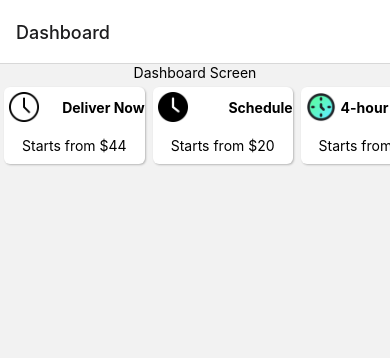
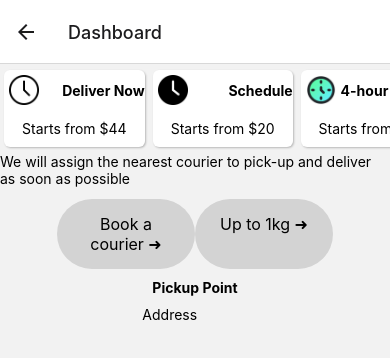
Before and after one commit to saracasticshailz/myCourierApp, a React Native app: screen /Dashboard in a window 390 px wide. Shown: the top 358 px of the page. Built offline with nearby package versions, Linux system fonts and the light colour scheme.

Commit message:
setPassword

```diff
--- a/App.js
+++ b/App.js
@@ -21,6 +21,7 @@ import { createNativeStackNavigator } from '@react-navigation/native-stack';
 import LoginScreen from './src/Components/Login/LoginScreen';
 import OTP from './src/Components/Login/OTP';
 import Dashboard from './src/Components/Dashboard/Dashboard';
+import SetPassword from './src/Components/Login/SetPassword'
 
 const Stack= createNativeStackNavigator();
 
@@ -32,10 +33,11 @@ export default class App extends React.Component {
       //   <LoginScreen/>
       //   </View>
       <NavigationContainer>
-        <Stack.Navigator initialRouteName='Dashboard'>
+        <Stack.Navigator initialRouteName='SetPassword'>
           <Stack.Screen name='Login' component={LoginScreen}></Stack.Screen>
           <Stack.Screen name='OTP' component={OTP}></Stack.Screen>
           <Stack.Screen name='Dashboard' component={Dashboard}></Stack.Screen>
+          <Stack.Screen name='SetPassword' component={SetPassword}></Stack.Screen>
         </Stack.Navigator>
       </NavigationContainer>
     )
--- a/package.json
+++ b/package.json
@@ -15,6 +15,7 @@
     "@react-navigation/native-stack": "^6.2.5",
     "react": "17.0.2",
     "react-native": "0.66.3",
+    "react-native-hide-show-password-input": "^1.2.0",
     "react-native-safe-area-context": "^3.3.2",
     "react-native-screens": "^3.10.1"
   },
--- /dev/null
+++ b/src/Components/AddressSelection/AddressSelection.js
@@ -0,0 +1,2 @@
+import React from 'react';
+import { StyleSheet, Text, View, TextInput, TouchableOpacity } from 'react-native';
--- a/src/Components/Dashboard/Dashboard.js
+++ b/src/Components/Dashboard/Dashboard.js
@@ -1,60 +1,125 @@
 
 
 import * as React from 'react';
-import { View, Text,FlatList, ScrollView } from 'react-native';
+import { View, Text, FlatList, ScrollView, StyleSheet, TouchableOpacity, TextInput } from 'react-native';
 import Card from '../Layouts/Card';
 
 
 
 export default function Dashboard() {
-  const dataArray=[{
-    cardTitle:'Deliver Now',
-    fromCost:44,
-    process_id:'001',
-    imageuri:require('../../assets/clock.png')
+  const dataArray = [{
+    cardTitle: 'Deliver Now',
+    fromCost: 44,
+    process_id: '001',
+    imageuri: require('../../assets/clock.png')
   },
   {
-  cardTitle:'Schedule',
-  fromCost:20,
-  process_id:'002',
-  imageuri:require('../../assets/time.png')
-},{
-  cardTitle:'4-hour Interval',
-  fromCost:60,
-  process_id:'003',
-  imageuri:require('../../assets/interval.png')
+    cardTitle: 'Schedule',
+    fromCost: 20,
+    process_id: '002',
+    imageuri: require('../../assets/time.png')
+  }, {
+    cardTitle: '4-hour Interval',
+    fromCost: 60,
+    process_id: '003',
+    imageuri: require('../../assets/interval.png')
   }];
 
-const [myArray, setdataArray]=React.useState(dataArray);
+  const [myArray, setdataArray] = React.useState(dataArray);
 
   //setdataArray([...myArray,dataArray]);
 
   return (
 
     <View style={{ alignItems: 'center', justifyContent: 'center' }}>
-        <Text>Dashboard Screen</Text>
+      {/* <Text>Dashboard Screen</Text> */}
       <ScrollView
         scrollEnabled={true}>
         <FlatList
           // style={{flex:1}}
           horizontal
           data={myArray}
-        renderItem={(item)=>
-         {
-           return(
+          renderItem={(item) => {
+            return (
               <Card dataArray={item.item}></Card>)
           }
           }
-        keyExtractor={item=>item.process_id}
+          keyExtractor={item => item.process_id}
           contentContainerStyle={{
             flexGrow: 1,
           }}
         />
+
+        <Text>We will assign the nearest courier to pick-up and deliver as soon as possible</Text>
       </ScrollView>
 
+
+      <View style={{ flexDirection: 'row', justifyContent: "space-between", }}>
+        <View style={Styles.buttonStyle}>
+          <TouchableOpacity hitSlop={{ top: 20, bottom: 20, left: 50, right: 50 }}>
+            <Text style={Styles.btnText}>
+              Book a courier &#10140;
+            </Text>
+          </TouchableOpacity>
+        </View>
+
+        <View style={Styles.buttonStyle}>
+          <TouchableOpacity hitSlop={{ top: 10, bottom: 10, left: 50, right: 50 }}>
+            <Text style={Styles.btnText}>
+              Up to 1kg &#10140;
+            </Text>
+          </TouchableOpacity>
+        </View>
+
+      </View>
+      <View>
+        <Text style={{ fontWeight: 'bold', margin: 10 }}>Pickup Point</Text>
+
+        <TouchableOpacity s
+        tyle={Styles.btn}
+        //onPress={this.login}
+        ><Text>Address</Text></TouchableOpacity>
+
+      </View>
 
 
 
     </View>
   );
 }
+
+const Styles = StyleSheet.create({
+  buttonStyle: {
+    width: '50%',
+    marginTop: 12,
+    backgroundColor: "#d3d3d3",
+    padding: 15,
+    borderRadius: 50,
+    // marginRight:5,
+    // marginLeft:15
+    justifyContent: "space-between",
+    textAlign: 'center',
+    alignContent: 'space-between',
+    alignItems: 'center'
+  },
+  btnText: {
+    color: "#000000",
+    fontSize: 16,
+    justifyContent: "space-between",
+    textAlign: "center",
+  },
+  textStyle: {
+    fontSize: 16
+  },
+  btn: {
+    alignSelf: 'stretch',
+    backgroundColor: '#01c853',
+    padding: 10,
+    margin: 10,
+    marginLeft: 100,
+    marginRight: 100,
+    alignItems: 'center',
+  }
+
+
+});
--- a/src/Components/Layouts/Card.js
+++ b/src/Components/Layouts/Card.js
@@ -40,10 +40,12 @@ flexDirection:'row',//to set flex horizontally
     shadowRadius: 2,
     marginHorizontal: 4,
     marginVertical: 6,
+    margin:5
   },
   cardContent: {
     marginHorizontal: 18,
     marginVertical: 10,
+    margin:5
   },
   iconStyle:{
 width:30,
--- a/src/Components/Login/SetPassword.js
+++ b/src/Components/Login/SetPassword.js
@@ -1,35 +1,36 @@
 import React from 'react';
 import { StyleSheet, Text, View, TextInput, TouchableOpacity } from 'react-native';
+import PasswordInputText from 'react-native-hide-show-password-input';
+
 
 export default class SetPassword extends React.Component {
-  state={
-    email:"",
-    password:""
+  state = {
+    password: ""
   }
-  render(){
+  render() {
     return (
       <View style={styles.mainView}>
         <View style={styles.headerView}>
-    <Text style={styles.mainHeader}>Enter your phone</Text>
- <Text style={styles.smallHeader}>You will receive SMS on this number</Text>
+          <Text style={styles.mainHeader}>Set a password</Text>
+          <Text style={styles.smallHeader}>The password must be at least 8 characters in length.Password must be contain at least one letter.</Text>
         </View>
 
         <View style={styles.inputView}>
-            <Text style={{ fontSize:25 ,marginTop:6}}>+91</Text>
+
           <TextInput
             style={styles.inputText}
             placeholder="..."
             placeholderTextColor="#003f5c"
             borderColor='#000000'
             multiline
-            keyboardType='number-pad'
             maxLength={10}
-            onChangeText={text => this.setState({email:text})}/>
+            secureTextEntry={true}
+            onChangeText={text => this.setState({ email: text })} />
         </View>
-       <TouchableOpacity style={styles.bottomView}  onPress={() => this.props.navigation.navigate('OTP',{
-         mobNO:this.state.email
+        <TouchableOpacity style={styles.bottomView} onPress={() => this.props.navigation.navigate('OTP', {
+          mobNO: this.state.email
         })}>
-          <Text style={styles.loginText}>LOGIN</Text>
+          <Text style={styles.loginText}>Submit</Text>
         </TouchableOpacity>
 
 
@@ -41,8 +42,9 @@ export default class SetPassword extends React.Component {
 }
 
 const styles = StyleSheet.create({
-    mainView:{
-flex:1,
+
+  mainView: {
+    flex: 1,
   },
 
   container: {
@@ -51,62 +53,62 @@ flex:1,
     backgroundColor: '#ffffff',
     justifyContent: 'flex-end',
   },
-  logo:{
-    fontWeight:"bold",
-    fontSize:50,
-    color:"#fb5b5a",
-    marginBottom:40
+  logo: {
+    fontWeight: "bold",
+    fontSize: 50,
+    color: "#fb5b5a",
+    marginBottom: 40
   },
-  headerView:{
-marginLeft:15,
-marginTop:25
+  headerView: {
+    marginLeft: 15,
+    marginTop: 25
   },
-  smallHeader:{
-    fontSize:15,
+  smallHeader: {
+    fontSize: 15,
 
   },
-  mainHeader:{
-    fontWeight:"bold",
-    fontSize:30,
-    color:"#000000",
-    marginTop:20,
+  mainHeader: {
+    fontWeight: "bold",
+    fontSize: 30,
+    color: "#000000",
+    marginTop: 20,
 
   },
-  inputView:{
-   flexDirection:'row',
-    marginTop:25,
-    padding:10,
-    fontSize:25,
-    borderColor:'#d3d3d3',
-    borderWidth:5,
-    borderRadius:10,
-    marginLeft:15,
-    marginRight:15
+  inputView: {
+    flexDirection: 'row',
+    marginTop: 25,
+    padding: 10,
+    fontSize: 25,
+    borderColor: '#d3d3d3',
+    borderWidth: 5,
+    borderRadius: 10,
+    marginLeft: 15,
+    marginRight: 15
 
   },
-  inputText:{
-    height:50,
-    color:"#000000",
-    fontSize:25,
+  inputText: {
+    height: 50,
+    color: "#000000",
+    fontSize: 25,
 
 
   },
-  forgot:{
-    color:"white",
-    fontSize:11
+  forgot: {
+    color: "white",
+    fontSize: 11
   },
-  loginBtn:{
-    width:"100%",
-    backgroundColor:"#0000FF",
-    borderRadius:25,
-    height:50,
-    alignItems:"center",
-    justifyContent:"center",
-    marginTop:40,
-    marginBottom:10
+  loginBtn: {
+    width: "100%",
+    backgroundColor: "#0000FF",
+    borderRadius: 25,
+    height: 50,
+    alignItems: "center",
+    justifyContent: "center",
+    marginTop: 40,
+    marginBottom: 10
   },
-  loginText:{
-    color:"white"
+  loginText: {
+    color: "white"
   },
   bottomView: {
     width: '100%',
```
Also changed, not shown: 2 other files (tests, documents, lock files or other folders). Lines whose indentation alone changed are shown as unchanged.
